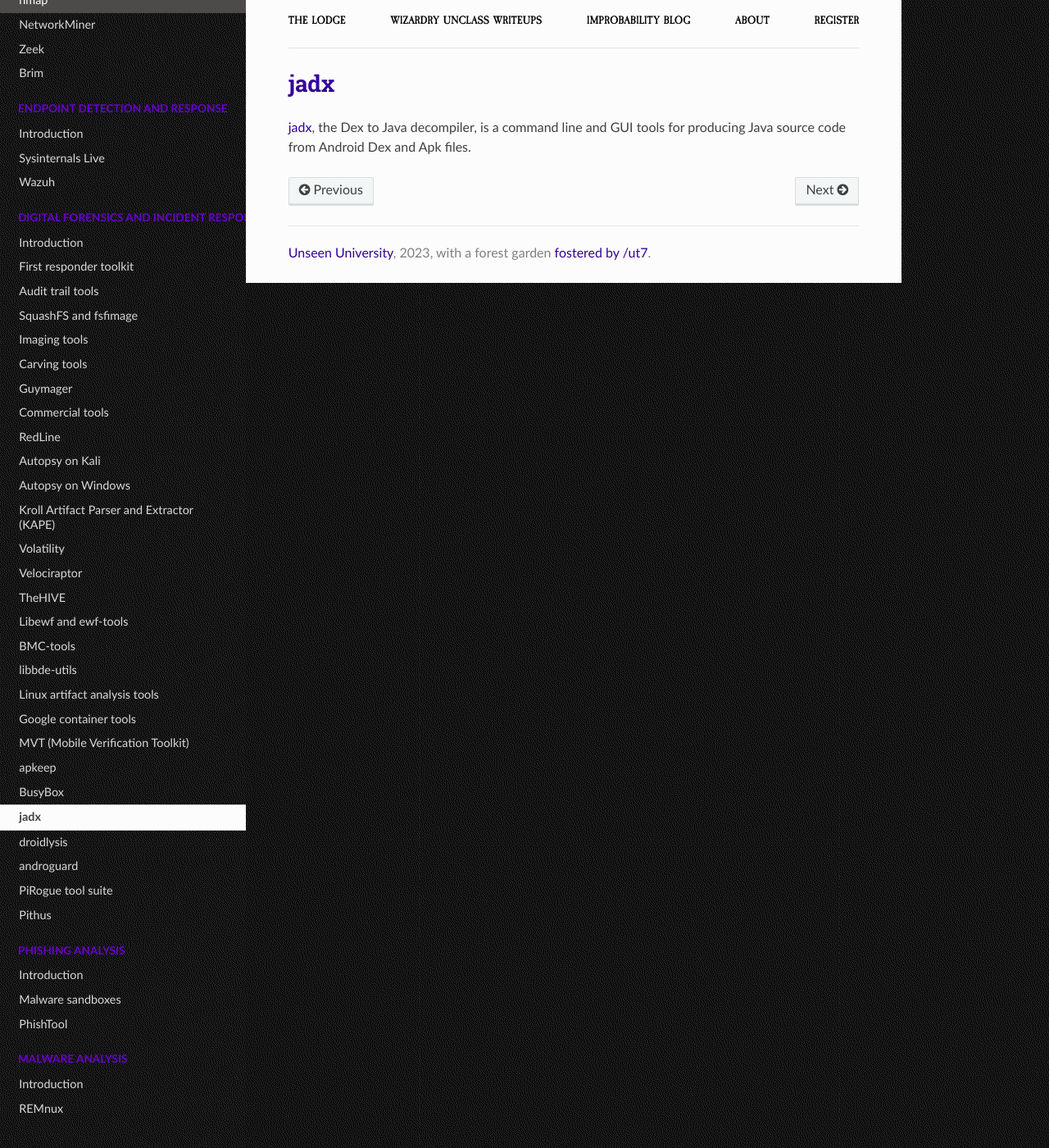
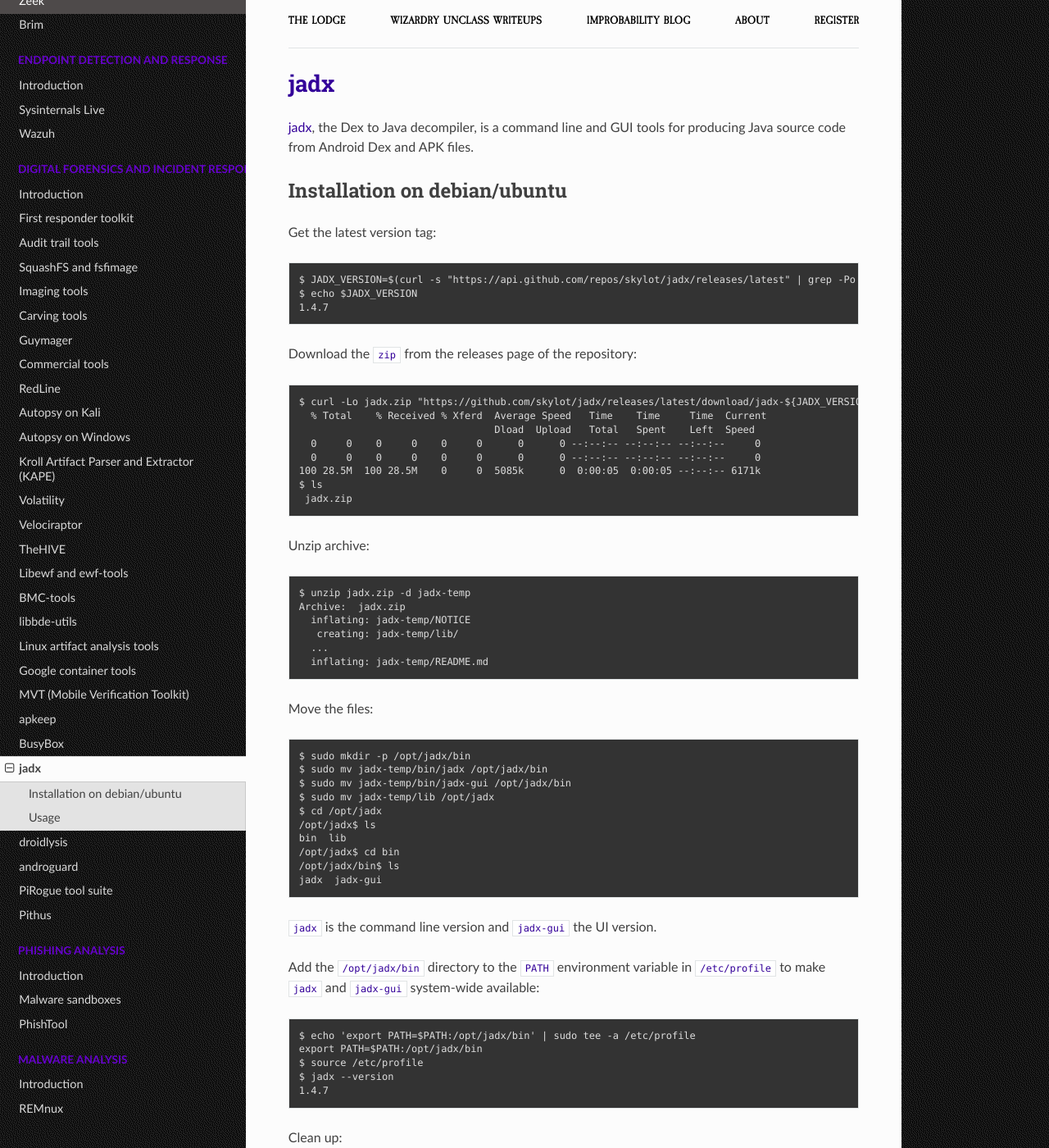
Before and after one commit to tymyrddin/testlab, a Sphinx documentation site: the page built from source/docs/dfir/jadx.md, in a window 1280 px wide and 1400 px high. Shown: the whole window at 82% size. Built offline with Sphinx 7.4.7 and the Read the Docs theme 2.0.0, drawn with Linux system fonts in a browser that asks for light colours; some of the changed text lies outside the part shown.

Commit message:
added jadx installation

````diff
--- a/source/docs/dfir/jadx.md
+++ b/source/docs/dfir/jadx.md
@@ -1,3 +1,97 @@
 # jadx
 
-[jadx](https://github.com/skylot/jadx), the Dex to Java decompiler, is a command line and GUI tools for producing Java source code from Android Dex and Apk files.
+[jadx](https://github.com/skylot/jadx), the Dex to Java decompiler, is a command line and GUI tools for producing Java source code from Android Dex and APK files.
+
+## Installation on debian/ubuntu
+
+Get the latest version tag:
+
+```text
+$ JADX_VERSION=$(curl -s "https://api.github.com/repos/skylot/jadx/releases/latest" | grep -Po '"tag_name": "v\K[0-9.]+')
+$ echo $JADX_VERSION
+1.4.7
+```
+
+Download the `zip` from the releases page of the repository:
+
+```text
+$ curl -Lo jadx.zip "https://github.com/skylot/jadx/releases/latest/download/jadx-${JADX_VERSION}.zip"
+  % Total    % Received % Xferd  Average Speed   Time    Time     Time  Current
+                                 Dload  Upload   Total   Spent    Left  Speed
+  0     0    0     0    0     0      0      0 --:--:-- --:--:-- --:--:--     0
+  0     0    0     0    0     0      0      0 --:--:-- --:--:-- --:--:--     0
+100 28.5M  100 28.5M    0     0  5085k      0  0:00:05  0:00:05 --:--:-- 6171k
+$ ls
+ jadx.zip
+```
+
+Unzip archive:
+
+```text
+$ unzip jadx.zip -d jadx-temp
+Archive:  jadx.zip
+  inflating: jadx-temp/NOTICE
+   creating: jadx-temp/lib/
+  ...
+  inflating: jadx-temp/README.md
+```
+
+Move the files:
+
+```text
+$ sudo mkdir -p /opt/jadx/bin
+$ sudo mv jadx-temp/bin/jadx /opt/jadx/bin
+$ sudo mv jadx-temp/bin/jadx-gui /opt/jadx/bin
+$ sudo mv jadx-temp/lib /opt/jadx
+$ cd /opt/jadx
+/opt/jadx$ ls
+bin  lib
+/opt/jadx$ cd bin
+/opt/jadx/bin$ ls
+jadx  jadx-gui
+```
+
+`jadx` is the command line version and `jadx-gui` the UI version.
+
+Add the `/opt/jadx/bin` directory to the `PATH` environment variable in `/etc/profile` to make `jadx` and `jadx-gui` system-wide available:
+
+```text
+$ echo 'export PATH=$PATH:/opt/jadx/bin' | sudo tee -a /etc/profile
+export PATH=$PATH:/opt/jadx/bin
+$ source /etc/profile
+$ jadx --version
+1.4.7
+```
+
+Clean up:
+
+```text
+$ rm -rf jadx.zip
+$ rm -rf jadx-temp
+```
+
+Test:
+
+```text
+$ sudo curl -o test.apk https://raw.githubusercontent.com/appium-boneyard/sign/master/tests/assets/tiny.apk
+$ jadx test.apk
+```
+
+The results are to be in a directory named `test`.
+
+To uninstall, delete the installation directory:
+
+```text
+$ sudo rm -rf /opt/jadx
+```
+
+And remove the `PATH` entry from `/etc/profile`:
+
+```text
+$ sudo sed -i '/export PATH=\$PATH:\/opt\/jadx\/bin/d' /etc/profile
+$ source /etc/profile
+```
+
+## Usage
+
+In most cases `jadx` can't decompile all 100% of the code, so errors will occur. Check the [Troubleshooting guide](https://github.com/skylot/jadx/wiki/Troubleshooting-Q&A#decompilation-issues) for workarounds.
````
